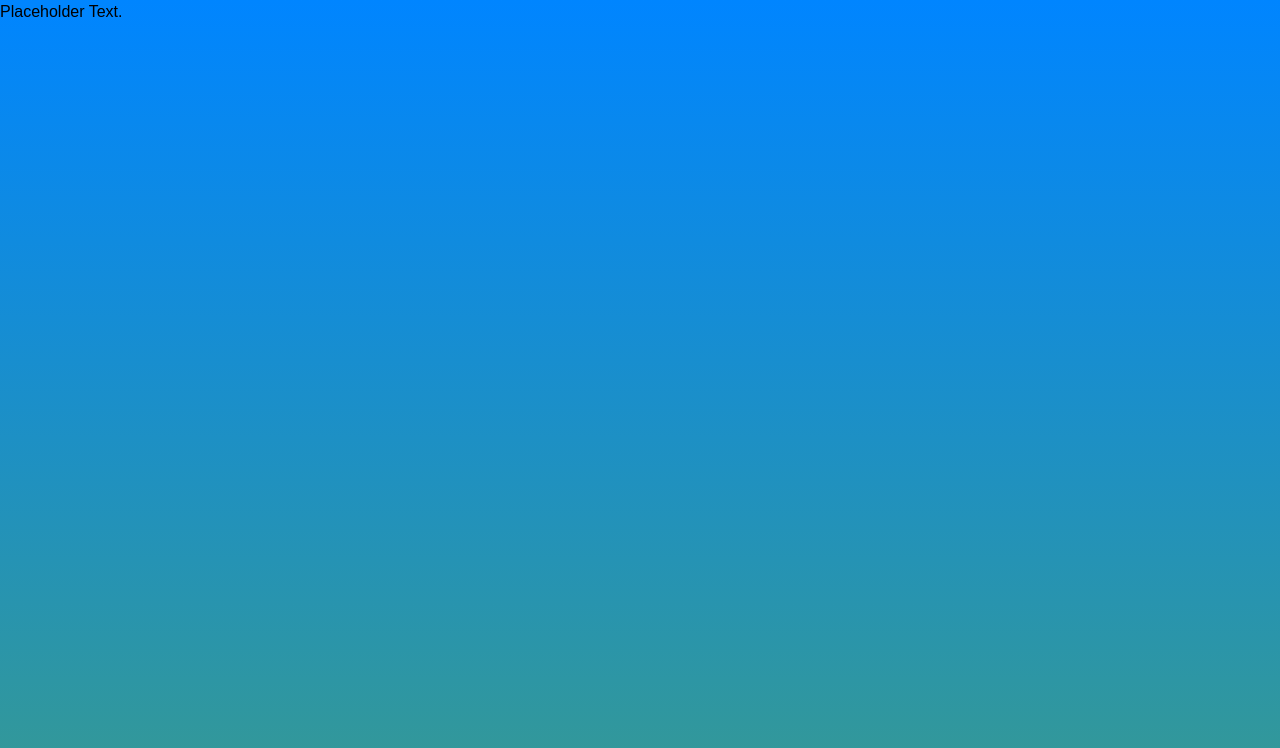
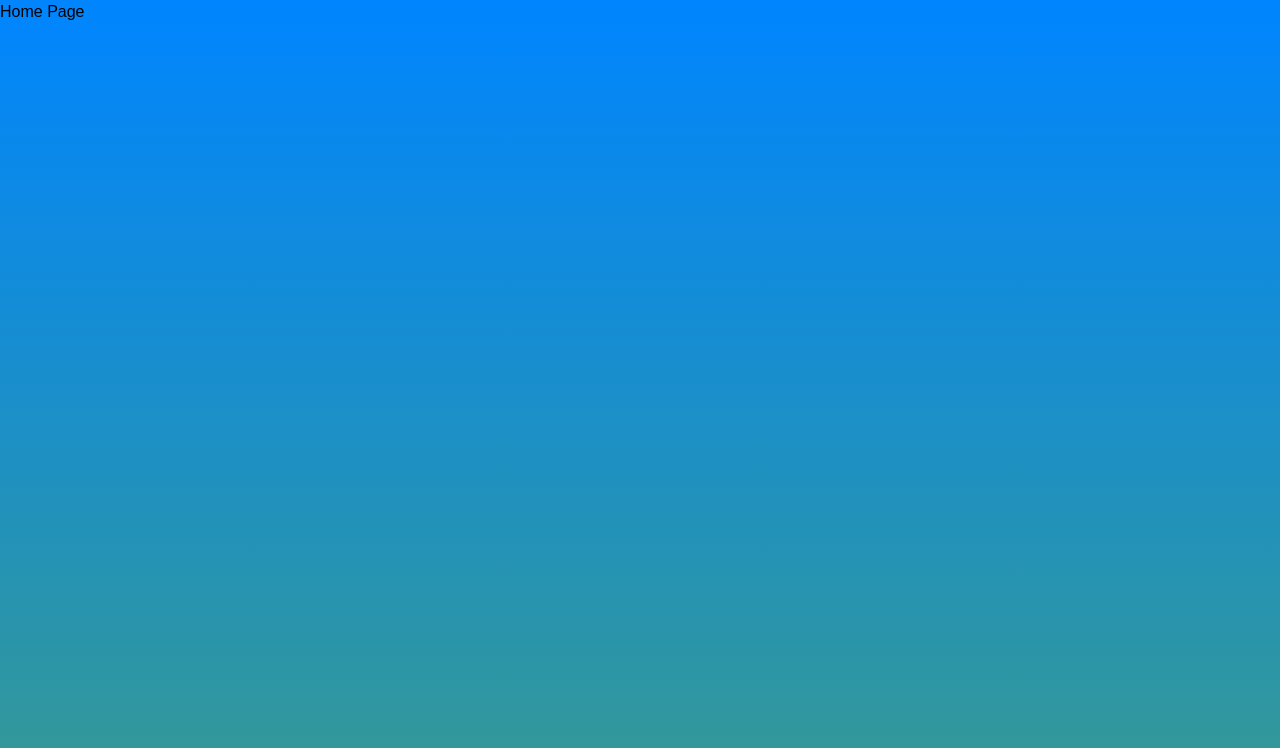
Before and after one commit to shahd9290/Competitive-Revision-Website, a Next.js app in the folder frontend/: page / in a window 1280 px wide. Shown: the top 748 px of the page. Built offline with nearby package versions, Linux system fonts and the light colour scheme.

Commit message:
Added Dashboard Page placeholder

```diff
--- /dev/null
+++ b/frontend/app/dashboard/page.tsx
@@ -0,0 +1,9 @@
+import React from 'react'
+
+const page = () => {
+  return (
+    <div>Dashboard.</div>
+  )
+}
+
+export default page
--- a/frontend/app/login/page.tsx
+++ b/frontend/app/login/page.tsx
@@ -21,7 +21,7 @@ const page = () => {
     .then((res=>{
       res.text().then((response)=>{console.log(response)})
     }));
-    router.push('/')
+    router.push('/dashboard')
   }
 
     return (
--- a/frontend/app/page.tsx
+++ b/frontend/app/page.tsx
@@ -4,7 +4,7 @@ export default function Home() {
   return (
     <main>
       <div>
-        <h1>Placeholder Text.</h1>
+        <h1>Home Page</h1>
       </div>
     </main>
   );
```
